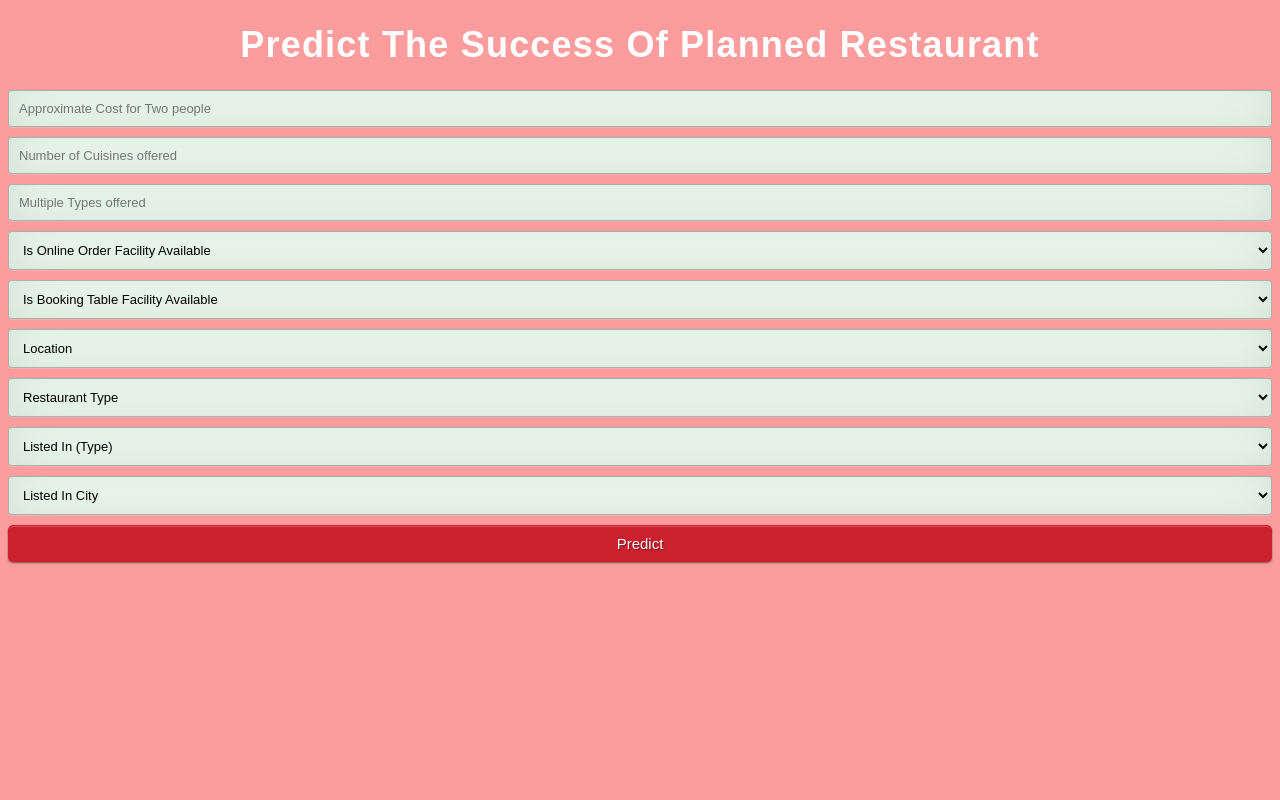
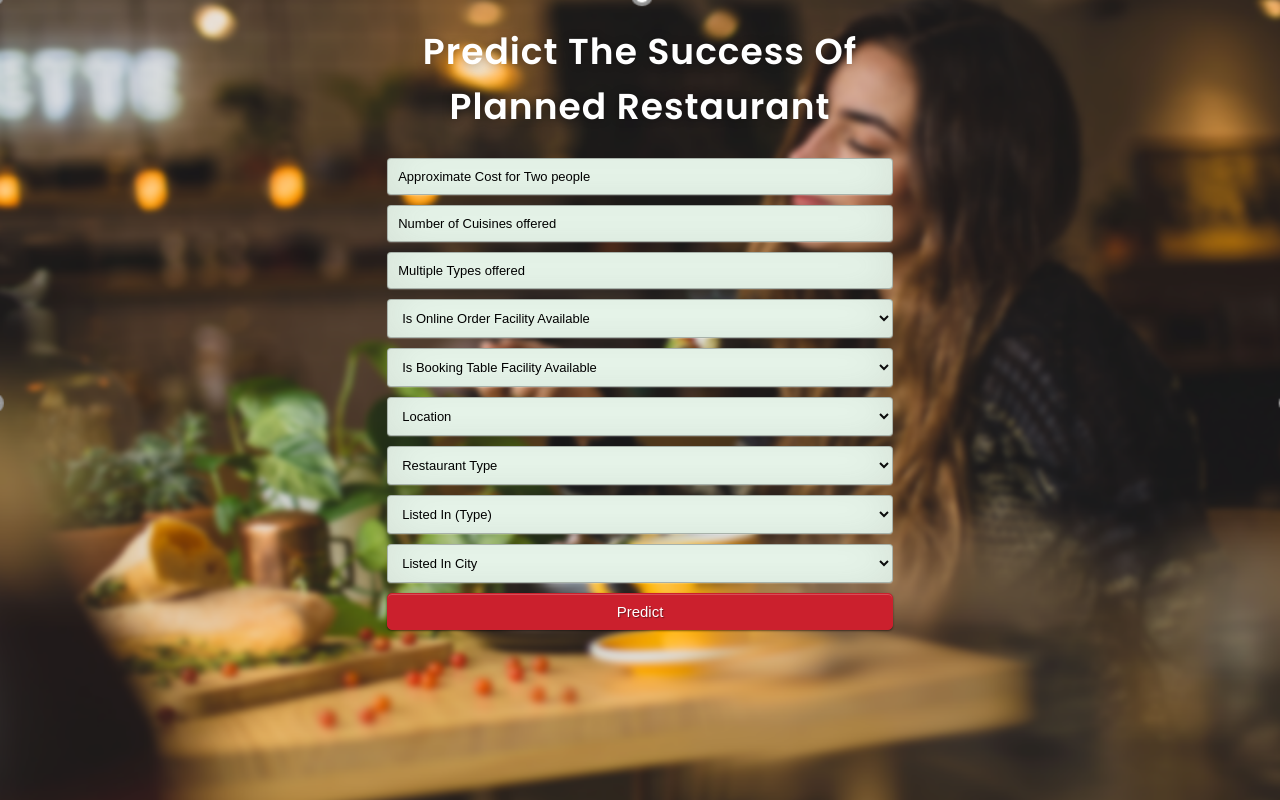
Before and after one commit to Raj120312/Reliable-Restaurant, a Flask app: page /predict_success_of_resto in a window 1280 px wide. Run offline with Flask 2, Linux system fonts and the light colour scheme; parts of the project's set-up code (start-up, migrations or seed data) failed here and were passed over.

Commit message:
Update style_success_prediction.css
final

```diff
--- a/static/style_success_prediction.css
+++ b/static/style_success_prediction.css
@@ -1,91 +1,43 @@
-@import url(https://fonts.googleapis.com/css?family=Open+Sans);
-.btn { display: inline-block; *display: inline; *zoom: 1; padding: 4px 10px 4px; margin-bottom: 0; font-size: 13px; line-height: 18px; color: #f70202; text-align: center;text-shadow: 0 1px 1px rgba(255, 255, 255, 0.75); vertical-align: middle; background-color: #f5f5f5; background-image: -moz-linear-gradient(top, #ffffff, #e6e6e6); background-image: -ms-linear-gradient(top, #ffffff, #e6e6e6); background-image: -webkit-gradient(linear, 0 0, 0 100%, from(#ffffff), to(#e6e6e6)); background-image: -webkit-linear-gradient(top, #ffffff, #e6e6e6); background-image: -o-linear-gradient(top, #ffffff, #e6e6e6); background-image: linear-gradient(top, #ffffff, #e6e6e6); background-repeat: repeat-x; filter: progid:dximagetransform.microsoft.gradient(startColorstr=#ffffff, endColorstr=#e6e6e6, GradientType=0); border-color: #e6e6e6 #e6e6e6 #e6e6e6; border-color: rgba(248, 42, 42, 1) rgba(0, 0, 0, 0.1) rgba(0, 0, 0, 0.25); border: 1px solid #e6e6e6; -webkit-border-radius: 4px; -moz-border-radius: 4px; border-radius: 4px; -webkit-box-shadow: inset 0 1px 0 rgba(255, 255, 255, 0.2), 0 1px 2px rgba(0, 0, 0, 0.05); -moz-box-shadow: inset 0 1px 0 rgba(255, 255, 255, 0.2), 0 1px 2px rgba(0, 0, 0, 0.05); box-shadow: inset 0 1px 0 rgba(255, 255, 255, 0.2), 0 1px 2px rgba(0, 0, 0, 0.05); cursor: pointer; *margin-left: .3em; }
-.btn:hover, .btn:active, .btn.active, .btn.disabled, .btn[disabled] { background-color: #e6e6e6; }
-.btn-large { padding: 9px 14px; font-size: 15px; line-height: normal; -webkit-border-radius: 5px; -moz-border-radius: 5px; border-radius: 5px; }
-.btn:hover { color: #333333; text-decoration: none; background-color: #e6e6e6; background-position: 0 -15px; -webkit-transition: background-position 0.1s linear; -moz-transition: background-position 0.1s linear; -ms-transition: background-position 0.1s linear; -o-transition: background-position 0.1s linear; transition: background-position 0.1s linear; }
-.btn-primary, .btn-primary:hover { text-shadow: 0 -1px 0 rgba(0, 0, 0, 0.25); color: #ffffff; }
-.btn-primary.active { color: rgba(255, 255, 255, 0.75); }
-.btn-primary { background-color: #CB202D; background-image: -moz-linear-gradient(top, #CB202D, #CB202D); background-image: -ms-linear-gradient(top, #CB202D, #CB202D); background-image: -webkit-gradient(linear, 0 0, 0 100%, from(#CB202D), to(#CB202D)); background-image: -webkit-linear-gradient(top, #CB202D, #CB202D); background-image: -o-linear-gradient(top, #CB202D, #CB202D); background-image: linear-gradient(top, #CB202D, #CB202D); background-repeat: repeat-x; filter: progid:dximagetransform.microsoft.gradient(startColorstr=#CB202D, endColorstr=#CB202D, GradientType=0);  border: 1px solid #CB202D; text-shadow: 1px 1px 1px rgba(0,0,0,0.4); box-shadow: inset 0 1px 0 rgba(255, 255, 255, 0.2), 0 1px 2px rgba(0, 0, 0, 0.5); }     #change this for the predict button color
-.btn-primary:hover, .btn-primary:active, .btn-primary.active, .btn-primary.disabled, .btn-primary[disabled] { filter: none; background-color: #ff5252; }
-.btn-block { width: 100%; display:block; }
+@import url("https://fonts.googleapis.com/css?family=Open+Sans");
+@import url("https://fonts.googleapis.com/css2?family=Poppins:wght@200;300;400;500;600;700;800;900&display=swap");
+* { box-sizing:border-box; }
+.btn { cursor: pointer; } /*chaged*/
+.btn-large { padding: 9px 14px; font-size: 15px; line-height: normal; border-radius: 5px; }/*chnaged*/
+.btn-primary, .btn-primary:hover {color: #ffffff; } /*changed*/
+.btn-primary {background-color: #CB202D; background-image: -webkit-linear-gradient(top, #CB202D, #CB202D); background-repeat: repeat-x;  border: 1px solid #CB202D; text-shadow: 1px 1px 1px rgba(0,0,0,0.4); box-shadow: inset 0 1px 0 rgba(255, 255, 255, 0.2), 0 1px 2px rgba(0, 0, 0, 0.5); }     /*change this for the predict button color*/
+.btn-block { width: 100%; display:block; }  /* changed */
 
-* { -webkit-box-sizing:border-box; -moz-box-sizing:border-box; -ms-box-sizing:border-box; -o-box-sizing:border-box; box-sizing:border-box; }
 
-html { width: 100%; height:100%; overflow-x:hidden; }
+html { width: 100%; height:100%;  overflow-x:hidden;}
+body {
+  background-image: url("bg2.PNG");
+  font-family: "Poppins", sans-serif;
+  font-size: 18px;
+  	color: #fff;
 
-body {
-	/*width: 100%;
-	height:100%;*/
-	font-family: "Poppins", sans-serif;
-	background: #fc9c9c;
-	color: #fff;
-	font-size: 18px;
   text-align:center;
-	letter-spacing:1.2px;   /* the output is displayed with this setting*/
-	/*background: -moz-radial-gradient(0% 100%, ellipse cover, rgba(104,128,138,.4) 10%,rgba(138,114,76,0) 40%),-moz-linear-gradient(top,  rgba(57,173,219,.25) 0%, rgba(42,60,87,.4) 100%), -moz-linear-gradient(-45deg,  #670d10 0%, #092756 100%);
-	background: -webkit-radial-gradient(0% 100%, ellipse cover, rgba(104,128,138,.4) 10%,rgba(138,114,76,0) 40%), -webkit-linear-gradient(top,  rgba(57,173,219,.25) 0%,rgba(42,60,87,.4) 100%), -webkit-linear-gradient(-45deg,  #670d10 0%,#092756 100%);
-	background: -o-radial-gradient(0% 100%, ellipse cover, rgba(104,128,138,.4) 10%,rgba(138,114,76,0) 40%), -o-linear-gradient(top,  rgba(57,173,219,.25) 0%,rgba(42,60,87,.4) 100%), -o-linear-gradient(-45deg,  #670d10 0%,#092756 100%);
-	background: -ms-radial-gradient(0% 100%, ellipse cover, rgba(104,128,138,.4) 10%,rgba(138,114,76,0) 40%), -ms-linear-gradient(top,  rgba(57,173,219,.25) 0%,rgba(42,60,87,.4) 100%), -ms-linear-gradient(-45deg,  #670d10 0%,#092756 100%);
-	background: -webkit-radial-gradient(0% 100%, ellipse cover, rgba(104,128,138,.4) 10%,rgba(138,114,76,0) 40%), linear-gradient(to bottom,  rgba(57,173,219,.25) 0%,rgba(42,60,87,.4) 100%), linear-gradient(135deg,  #670d10 0%,#092756 100%);
-	filter: progid:DXImageTransform.Microsoft.gradient( startColorstr='#3E1D6D', endColorstr='#092756',GradientType=1 );*/
-    /*overflow-x:hidden;*/
+  letter-spacing:1.2px;
+  background-repeat: no-repeat;
+  background-size: 100% 100%;
+  background-position: center center;
+  background-attachment: fixed;
+
 
 }
-.tooltip {
-  position: relative;
-  display: inline-block;
-  border-bottom: 1px dotted black;
+::placeholder {
+  color: black;
+  opacity: 1; /* Firefox */
 }
 
-.tooltip .tooltiptext {
-  visibility: hidden;
-  width: 120px;
-  background-color: black;
-  color: #fff;
-  text-align: center;
-  border-radius: 6px;
-  padding: 5px 0;
-
-  /* Position the tooltip */
-  position: absolute;
-  z-index: 1;
-  top: -5px;
-  left: 105%;
-}
-
-.tooltip:hover .tooltiptext {
-  visibility: visible;
-  }
-
-/*.login {
-display: flex;
-flex-direction: column;
-align-items: flex-start;
-	position: absolute;
-	top: 25%;
-	left: 50%;
-	margin: -150px 0px 0px -150px;
-	width:400px;
-	height:400px;
-	text-align: center;
-
-	display : table;
-}*/
-
-.login{
-
+.form1 {
 	margin-left:auto;
     margin-right:auto;
     width:40%;
     background-attachment: fixed;
     overflow:visible;
-
 }
 
-.login h1 { color: #fff; font-weight: 600;text-shadow: 0 0 10px rgba(0,0,0,0.3); letter-spacing:1px; text-align:center; }
-
-
-
+.form1 h1 { color: #fff;font-weight: 600; text-shadow: 0 0 10px rgba(0,0,0,0.3); letter-spacing:1px; text-align:center; }
 
 input,select,option{
 	width: 100%;
@@ -100,20 +52,5 @@ input,select,option{
 	border: 1px solid rgba(0,0,0,0.3);
 	border-radius: 4px;
 	box-shadow: inset 0 -5px 45px rgba(100,100,100,0.2), 0 1px 1px rgba(255,255,255,0.2);
-	-webkit-transition: box-shadow .5s ease;
-	-moz-transition: box-shadow .5s ease;
-	-o-transition: box-shadow .5s ease;
-	-ms-transition: box-shadow .5s ease;
-	transition: box-shadow .5s ease;
-}
-input:focus { box-shadow: inset 0 -5px 45px rgba(100,100,100,0.4), 0 1px 1px rgba(255,255,255,0.2); }
-select:focus { box-shadow: inset 0 -5px 45px rgba(100,100,100,0.4), 0 1px 1px rgba(255,255,255,0.2); }
-
-@media screen and (max-width: 600px){
-.login{
-width: 100%;
 
 }
-body,html{
-overflow-x:hidden;
-}
```
Lines whose indentation alone changed are shown as unchanged.
